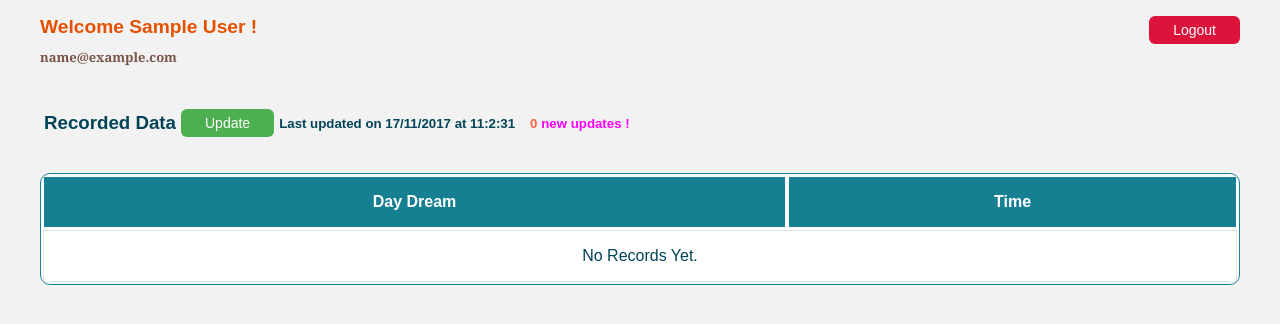
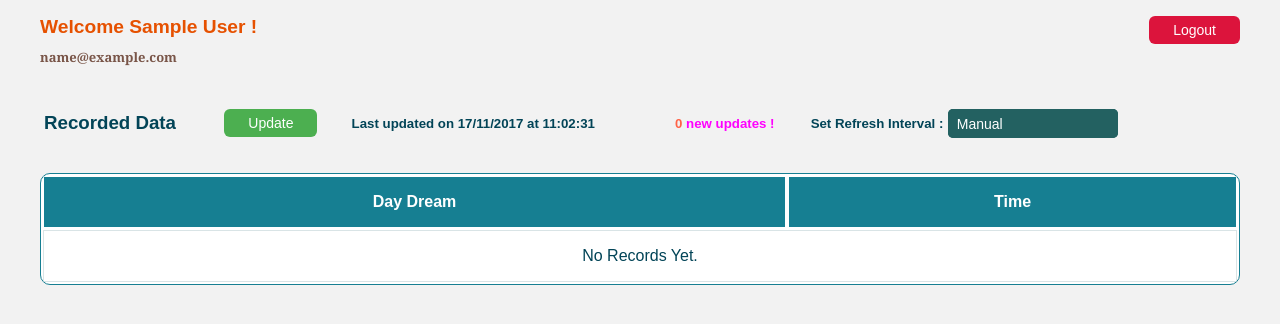
Before and after one commit to cnp96/SIAC-17, a PHP site: page /dashboard.php in a window 1280 px wide. Shown: the top 324 px of the page. Run offline with PHP 8.4, Linux system fonts and the light colour scheme; the visitor is signed in with stand-in values (Sample User, id 1); data that the repository does not hold is empty; some libraries are stand-ins or nearby versions.

Commit message:
Added update interval

```diff
--- a/css/dashboard.css
+++ b/css/dashboard.css
@@ -1,3 +1,80 @@
+.styled-select {
+  /*background: url(http://i62.tinypic.com/15xvbd5.png) no-repeat 96% 0;*/
+  height: 29px;
+  overflow: hidden;
+  width: 40%;
+}
+.styled-select select {
+  background: transparent;
+  border: none;
+  font-size: 14px;
+  height: 29px;
+  padding: 5px;
+  width: 125%;
+}
+.semi-square {
+  -webkit-border-radius: 5px;
+  -moz-border-radius: 5px;
+  border-radius: 5px;
+}
+.blue {
+  background-color: #236161;
+}
+.blue select {
+    color: #fff;
+}
+select#interval {
+    background-color: #236161;
+}
+#updatecount { color: tomato; }
+
+
+ul {
+    padding-left: 0px;
+}
+li {
+    list-style: none;
+    padding-bottom: 0.5em;
+}
+li:first-child {
+    font-family: arial;
+    font-weight: bold;
+    font-size: larger;
+    color: #E65100;
+}
+li>a {
+    color: #795548;
+    text-decoration: none;
+    font-family: georgia;
+    font-weight: bold;
+    font-size: small;
+}
+.block {
+    display: inline-block;
+    margin-right: 0.7em;
+}
+.button {
+    background-color: #4CAF50;
+    border: none;
+    border-radius: 6px;
+    color: white;
+    padding: 6px 24px;
+    text-align: center;
+    text-decoration: none;
+    font-size: 14px;
+}
+img {
+    width: 30px;
+    height: 30px;
+}
+.logout-btn {
+    float: right;
+    background-color: crimson !important;
+}
+.updates {
+    color: magenta;
+}
+
 .responstable {
   margin: 1em 0;
   width: 100%;
@@ -116,10 +193,5 @@ li>a {
     padding: 6px 24px;
     text-align: center;
     text-decoration: none;
-    /*display: inline-block;*/
     font-size: 14px;
 }
-img {
-    width: 30px;
-    height: 30px;
-}
--- a/dashboard.php
+++ b/dashboard.php
@@ -12,56 +12,6 @@
     <head>
         <title>Capstone Work</title>
         <link rel="stylesheet" href="css/dashboard.css" >
-        <style>
-            ul {
-                padding-left: 0px;
-            }
-            li {
-                list-style: none;
-                padding-bottom: 0.5em;
-            }
-            li:first-child {
-                font-family: arial;
-                font-weight: bold;
-                font-size: larger;
-                color: #E65100;
-            }
-            li>a {
-                color: #795548;
-                text-decoration: none;
-                font-family: georgia;
-                font-weight: bold;
-                font-size: small;
-            }
-            .block {
-                display: inline-block;
-                margin-right: 0.7em;
-            }
-            .button {
-                background-color: #4CAF50;
-                border: none;
-                border-radius: 6px;
-                color: white;
-                padding: 6px 24px;
-                text-align: center;
-                text-decoration: none;
-                /*display: inline-block;*/
-                font-size: 14px;
-            }
-            img {
-                width: 30px;
-                height: 30px;
-            }
-            .logout-btn {
-                float: right;
-                background-color: crimson;
-            }
-            .updates {
-                padding-left: 10px;
-                color: magenta;
-            }
-            #updatecount { color: tomato; }
-        </style>
     </head>
     <body>
         <input type="button" value="Logout" onclick="logout()" class="button logout-btn">
@@ -69,13 +19,25 @@
             <li>Welcome <?php echo $_SESSION["name"]; ?> !</li>
             <li><a href="mailto:<?php echo $_SESSION['email']; ?>"><?php echo $_SESSION['email']; ?></a></li>
         </ul>
-        <table cellspacing="3">
+        <table style="width: 100%" border="0" cellspacing="3">
             <tr>
-                <td><h3>Recorded Data</h3></td>
+                <td style="width: 15%"><h3>Recorded Data</h3></td>
                 <td><input type="button" class="button" onclick="update()" value="Update"></td>
                 <td id="loading" style="display: none; padding: 15px"><img src="images/loading.gif" alt="loading..."></img></td>
                 <td><h5 id="timestamp">Last updated at --:--:--</h5></td>
                 <td><h5 class="updates"><span id="updatecount">--</span> new updates !</h5></td>
+                <td>
+                    <h5 style="display: inline-block">Set Refresh Interval : </h5>
+                    <div class="styled-select blue semi-square" style="display: inline-block; vertical-align: middle;">
+                      <select id="interval" onchange="setUpdateInterval()">
+                        <option selected="selected" value="manual">Manual</option>
+                        <option value="5">5 Sec(Optimal)</option>
+                        <option value="1">1 Sec(Extremely fast)</option>
+                        <option value="3">3 Sec(Fast connection)</option>
+                        <option value="10">10 Sec(Slow Connection)</option>
+                      </select>
+                    </div>
+                </td>
             </tr>
         </table>
         <input type="hidden" id="recordcount" value="-1">
--- a/js/custom.js
+++ b/js/custom.js
@@ -1,3 +1,6 @@
+// Global Variables
+method="manual";
+
 function validateSignup(){
 
     var uname = $("#su-inp-username").val(), email = $("#su-inp-email").val(), pwd = $("#su-inp-pwd").val(), cnfpwd = $("#su-inp-cnfpwd").val();
@@ -104,11 +107,12 @@ function update() {
     $.ajax({
        type: "get",
        url: "update.php",
+       async: "false",
        success: function(res) {
            res = jQuery.parseJSON(res);
 
             // Failsafe for no records
-           console.log([res, typeof res]);
+        console.log([res, typeof res]);
            if(res==-2) {
                 console.log("No Records in DB.");
                 res = 0;
@@ -127,9 +131,7 @@ function update() {
            else {
                 var st = "";
                 for(var i in res){
-                //   console.log(res[i]);
-                //   st+="<tr><td>"+res[i].id+"</td>";
-                   st+="<td>"+res[i].daydream+"</td>";
+                   st+="<tr><td>"+res[i].daydream+"</td>";
                    st+="<td>"+res[i].time+"</td></tr>";
                 }
                 if( $("#recordcount").val()=="-2" ) {
@@ -145,17 +147,50 @@ function update() {
        },
        error: function(err) {
            $("#loading").css("display","none");
-       }
+      }
+    //   ,
+    //   onDone: function() {
+    //         if(method=="auto") setUpdateInterval();
+    //   }
     });
+}
+
+function setUpdateInterval() {
+    var val = $("#interval").val();
+    switch(val) {
+        case "1":
+            if(typeof updateObj == "number") { clearInterval(updateObj); }
+            updateObj = setInterval(update, 1000);
+            break;
+        case "3":
+            if(typeof updateObj == "number") { clearInterval(updateObj); }
+            updateObj = setInterval(update, 3000);
+            break;
+        case "5":
+            if(typeof updateObj == "number") { clearInterval(updateObj); }
+            updateObj = setInterval(update, 5000);
+            break;
+        case "10":
+            if(typeof updateObj == "number") { clearInterval(updateObj); }
+            updateObj = setInterval(update, 10000);
+            break;
+        default:
+            method="manual";
+            clearInterval(updateObj);
+    }
 }
 
 function updateTime() {
     var d = new Date();
-    var time = "Last updated on " + d.getDate() + "/" + (d.getMonth()+1) + "/" + d.getFullYear() + " at ";
-    time += d.getHours() + ":" + d.getMinutes() + ":" + d.getSeconds();
+    var time = "Last updated on " + zfill(d.getDate()) + "/" + zfill(d.getMonth()+1) + "/" + d.getFullYear() + " at ";
+    time += zfill(d.getHours()) + ":" + zfill(d.getMinutes()) + ":" + zfill(d.getSeconds());
     $("#timestamp").html(time);
 }
 
 function logout() {
     window.location.href = "logout.php";
 }
+
+function zfill(num) {
+    return num<10 ? "0"+num : num ;
+}
```
